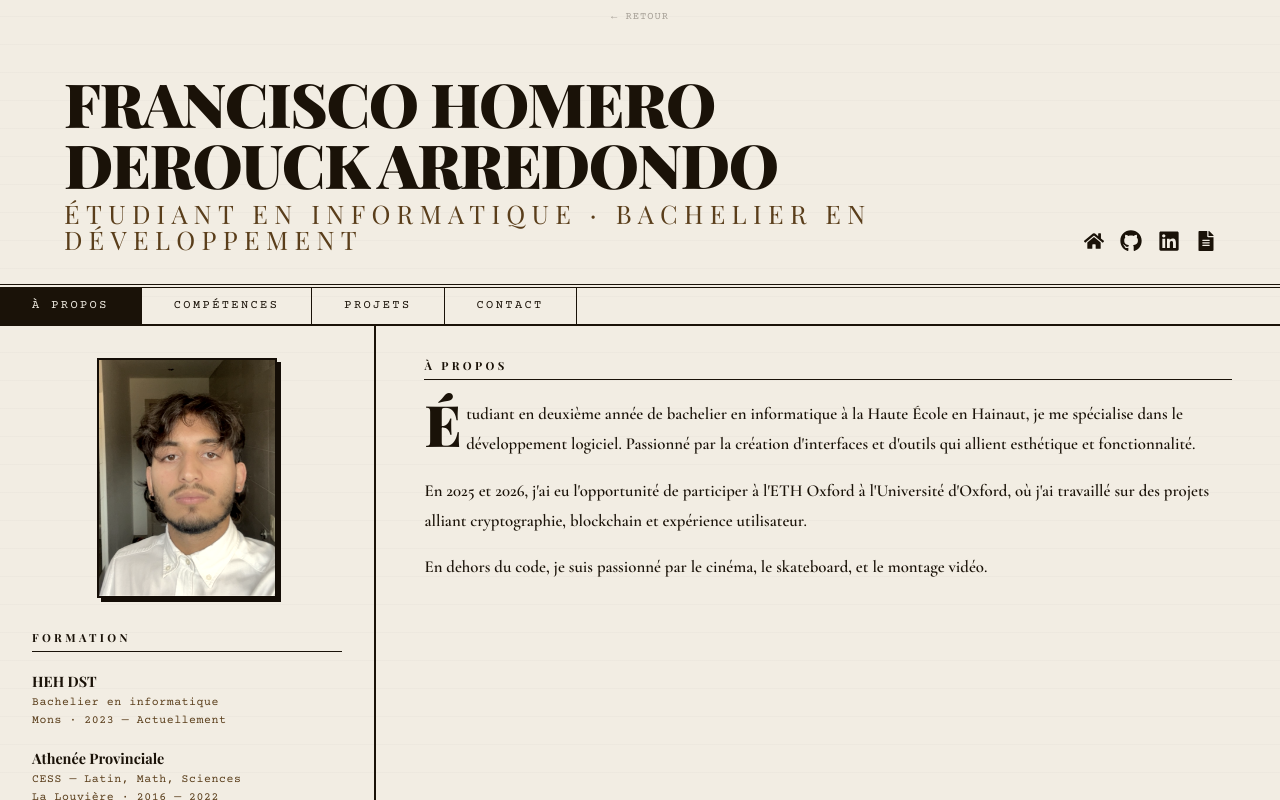
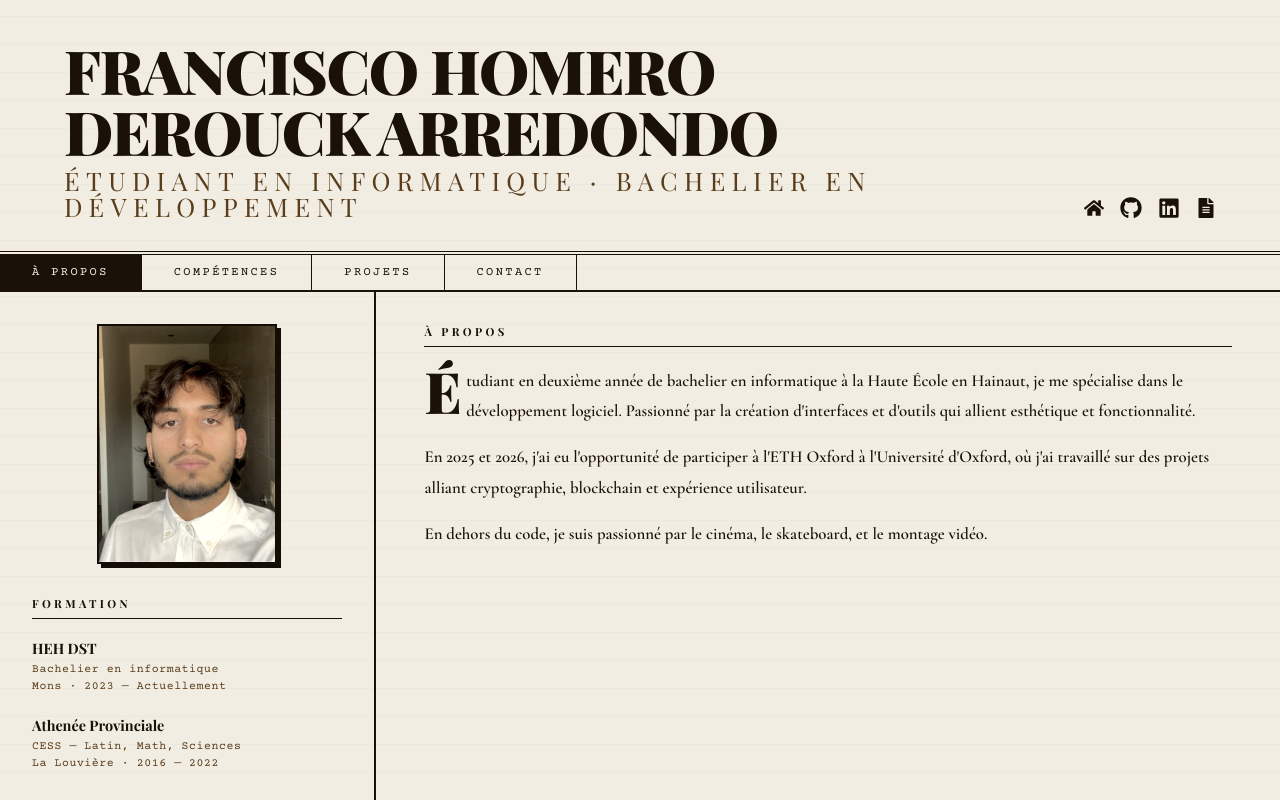
Before and after one commit to spidermiriki/Portfolio, a React (Vite) app: page / in a window 1280 px wide. Built offline with nearby package versions, Linux system fonts and the light colour scheme; a web font is replaced by a local one.

Commit message:
remove back button

```diff
--- a/src/components/PortfolioPage.css
+++ b/src/components/PortfolioPage.css
@@ -447,23 +447,7 @@ body:has(.pp-root) {
   line-height: 1.5;
 }
 
-/* ── Back button ───────────────────────────────── */
-.pp-back {
-  display: inline-block;
-  margin: 0.6rem 2rem;
-  font-family: 'Courier Prime', monospace;
-  font-size: 0.65rem;
-  letter-spacing: 0.1em;
-  text-transform: uppercase;
-  color: rgba(26,18,8,0.35);
-  background: none;
-  border: none;
-  cursor: pointer;
-  text-decoration: none;
-  transition: color 0.2s;
-  padding-bottom: 1px;
-}
-.pp-back:hover { color: #5a3e1b; }
+
 
 /* ── Footer ────────────────────────────────────── */
 .pp-footer {
--- a/src/components/PortfolioPage.tsx
+++ b/src/components/PortfolioPage.tsx
@@ -46,7 +46,7 @@ export function PortfolioPage() {
   return (
     <div className="pp-root" onMouseOver={handleRootOver} onClick={handleRootClick}>
 
-      <button type="button" className="pp-back" onClick={() => window.history.back()}>← Retour</button>
+
 
       {/* ── Header ── */}
       <header className="pp-header">
```
